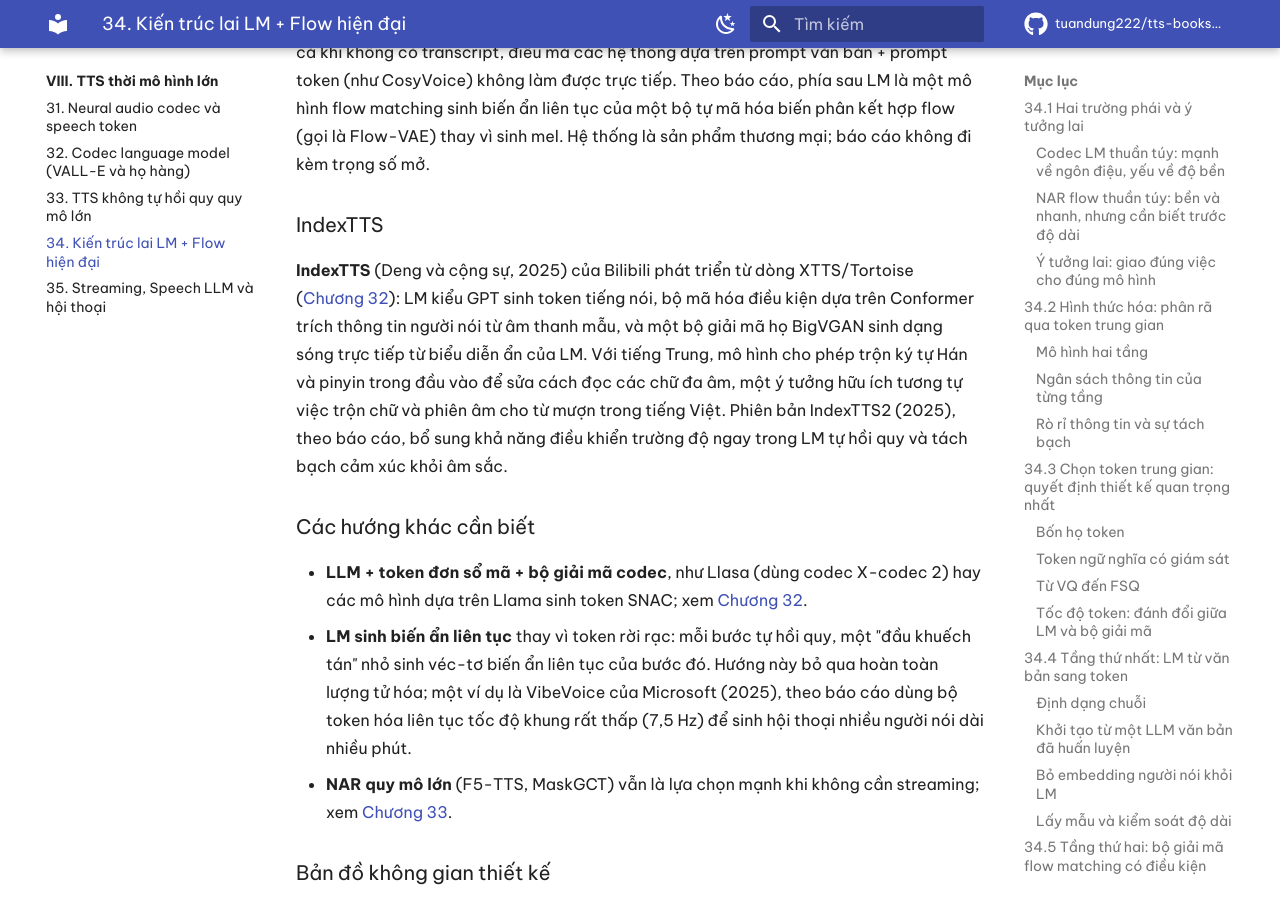
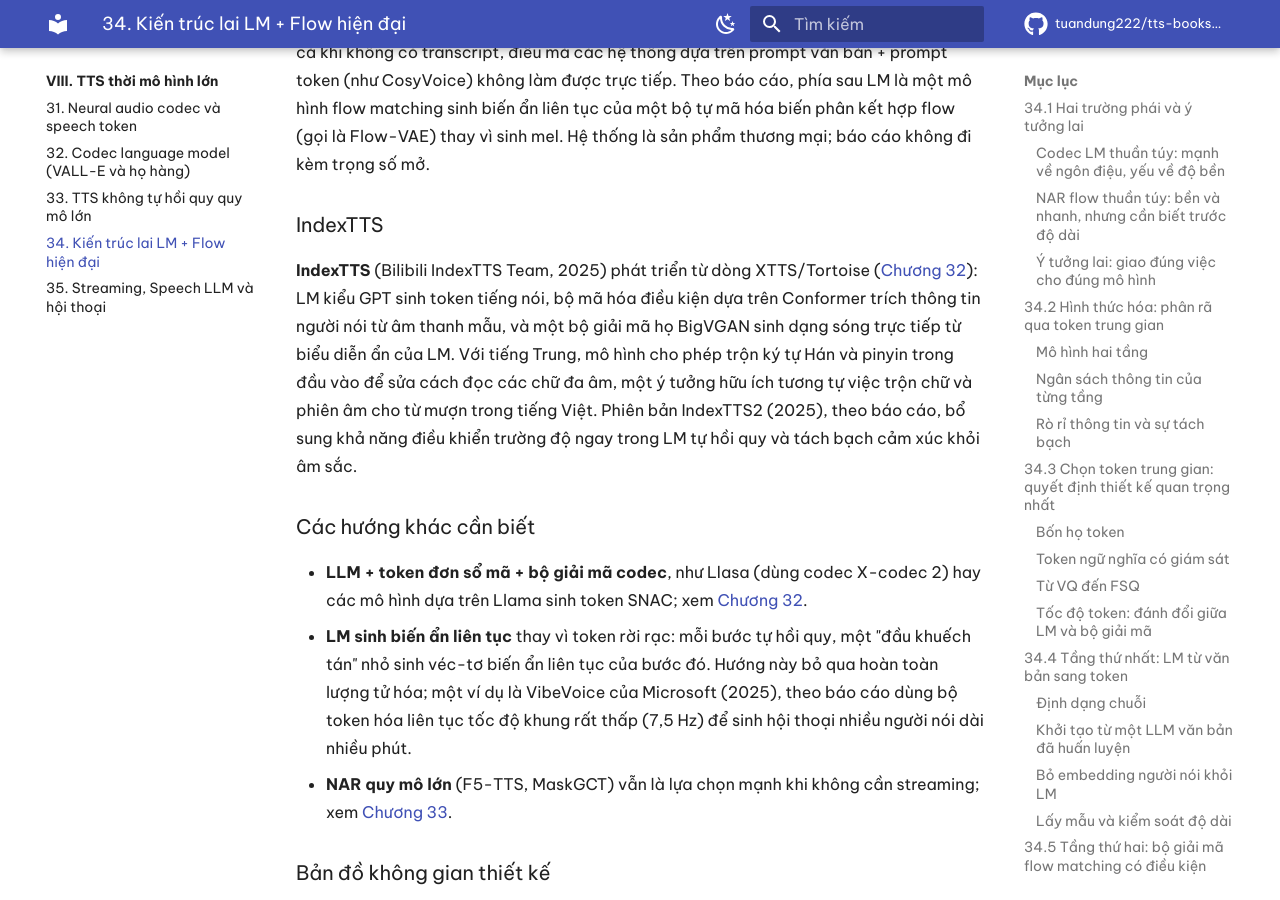
Before and after one commit to tuandung222/tts-books-2026, an MkDocs documentation site: the page built from docs/phan-8-mo-hinh-lon/ch34-he-thong-lai-hien-dai.md, in a window 1280 px wide and 900 px high, scrolled down 18709 px. Built offline with MkDocs 1.6.1 and Material for MkDocs 9.7.7, drawn with Linux system fonts in a browser that asks for light colours; comment, search, counter and statistics services are not loaded.

Commit message:
WIP: bản thảo các chương đang biên soạn
Co-Authored-By: Claude Opus 5.5 <noreply@anthropic.com>
Claude-Session: https://claude.ai/code/session_01PnSv8GMC4q142v8Kx1mQHm

```diff
--- a/docs/phan-8-mo-hinh-lon/ch34-he-thong-lai-hien-dai.md
+++ b/docs/phan-8-mo-hinh-lon/ch34-he-thong-lai-hien-dai.md
@@ -420,7 +420,7 @@ Seed-TTS không công bố mã nguồn và trọng số; các con số trong bá
 
 ### IndexTTS
 
-**IndexTTS** (Deng và cộng sự, 2025) của Bilibili phát triển từ dòng XTTS/Tortoise ([Chương 32](../phan-8-mo-hinh-lon/ch32-codec-language-model.md)): LM kiểu GPT sinh token tiếng nói, bộ mã hóa điều kiện dựa trên Conformer trích thông tin người nói từ âm thanh mẫu, và một bộ giải mã họ BigVGAN sinh dạng sóng trực tiếp từ biểu diễn ẩn của LM. Với tiếng Trung, mô hình cho phép trộn ký tự Hán và pinyin trong đầu vào để sửa cách đọc các chữ đa âm, một ý tưởng hữu ích tương tự việc trộn chữ và phiên âm cho từ mượn trong tiếng Việt. Phiên bản IndexTTS2 (2025), theo báo cáo, bổ sung khả năng điều khiển trường độ ngay trong LM tự hồi quy và tách bạch cảm xúc khỏi âm sắc.
+**IndexTTS** (Bilibili IndexTTS Team, 2025) phát triển từ dòng XTTS/Tortoise ([Chương 32](../phan-8-mo-hinh-lon/ch32-codec-language-model.md)): LM kiểu GPT sinh token tiếng nói, bộ mã hóa điều kiện dựa trên Conformer trích thông tin người nói từ âm thanh mẫu, và một bộ giải mã họ BigVGAN sinh dạng sóng trực tiếp từ biểu diễn ẩn của LM. Với tiếng Trung, mô hình cho phép trộn ký tự Hán và pinyin trong đầu vào để sửa cách đọc các chữ đa âm, một ý tưởng hữu ích tương tự việc trộn chữ và phiên âm cho từ mượn trong tiếng Việt. Phiên bản IndexTTS2 (2025), theo báo cáo, bổ sung khả năng điều khiển trường độ ngay trong LM tự hồi quy và tách bạch cảm xúc khỏi âm sắc.
 
 ### Các hướng khác cần biết
 
```
